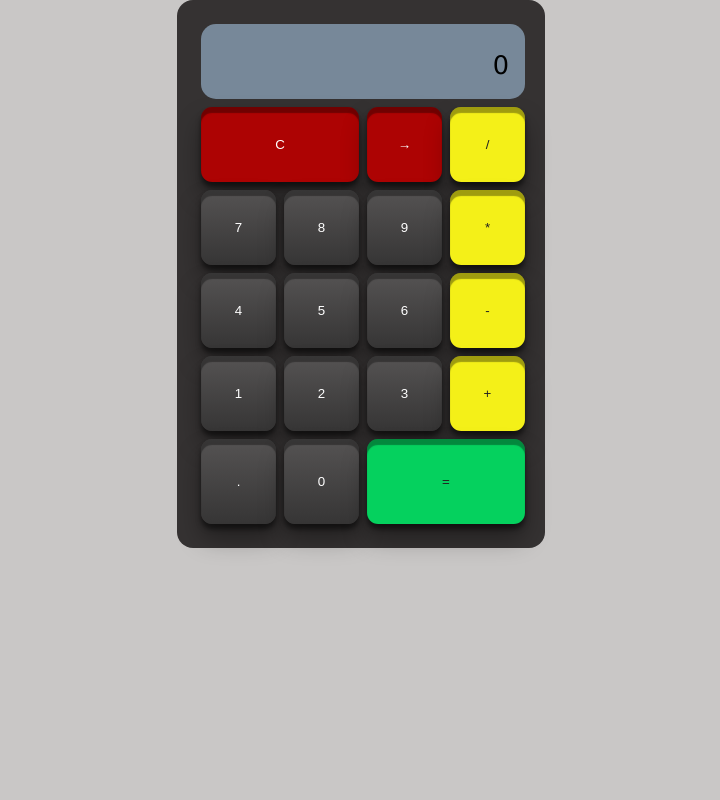
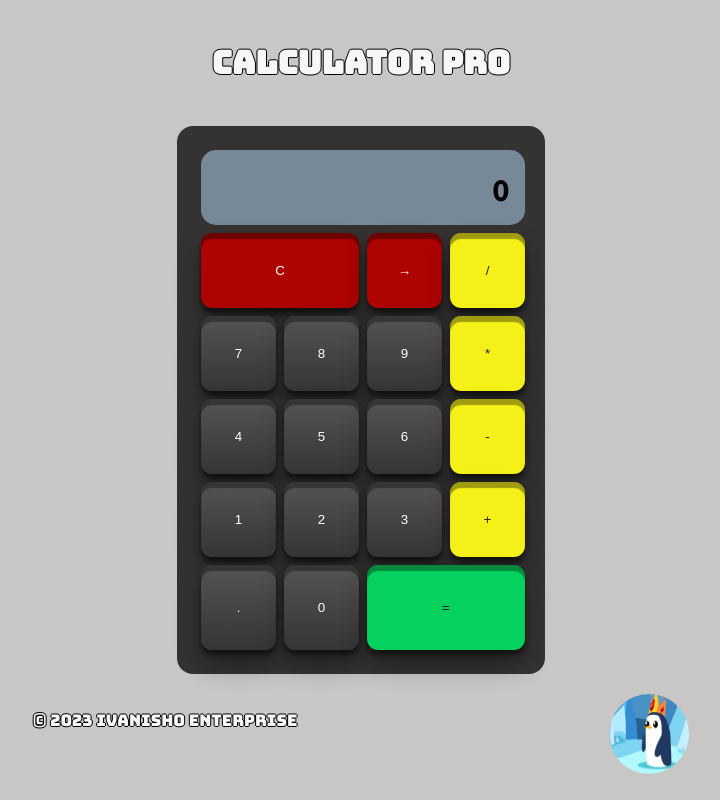
Before and after one commit to Ivanisho/calculadora-precurso, a plain HTML site: page public/index.html in a window 1280 px wide. Shown: the whole page, without its empty margins (279-999 px from the left). Drawn offline with Linux system fonts and the light colour scheme.

Commit message:
Add new styles, add footer and header

```diff
--- a/public/index.html
+++ b/public/index.html
@@ -1,17 +1,23 @@
 <!DOCTYPE html>
-<html lang="es">
+<html lang="en">
 
 <head>
   <meta charset="UTF-8">
   <meta name="viewport" content="width=device-width, initial-scale=1.0">
-  <title>Calculadora</title>
+  <title>Calculator</title>
+  <link rel="preconnect" href="https://fonts.googleapis.com">
+  <link rel="preconnect" href="https://fonts.gstatic.com" crossorigin>
+  <link href="https://fonts.googleapis.com/css2?family=Bungee&display=swap" rel="stylesheet">
   <link rel="shortcut icon" href="./img/favicon.png" type="image/x-icon">
   <link rel="stylesheet" type="text/css" href="./style/styles.css" />
   <script src="index.js" type="text/javascript" defer></script>
 </head>
 
-<body>
+<body style="overflow-x:hidden; overflow-y:hidden">
   <div class="container">
+    <header>
+      <h1> Calculator Pro </h1>
+    </header>
 
     <div class="calculator">
       <div class="displayScreen">
@@ -37,8 +43,13 @@
       <button class="dot" data-number>.</button>
       <button class="number" data-number>0</button>
       <button class="expand equal" data-equal>=</button>
+    </div>
+    <footer>
+      <p> © 2023 Ivanisho Enterprise</p>
+      <a href="https://github.com/Ivanisho/calculadora-precurso"><img src="img/gunter.jpg"
+          alt="Gunter the penguin from the Adventure Time series with the Ice King's crown."></a>
 
-    </div>
+    </footer>
 
   </div>
 
--- a/public/style/styles.css
+++ b/public/style/styles.css
@@ -1,12 +1,42 @@
+html {
+  font-family: "Bungee", cursive;
+  color: rgb(249, 246, 246);
+  border-color: #363535;
+  text-shadow: 1px 0px 0px black, 0px 1px 0px black, -1px 0px 0px black,
+    0px -1px 0px black;
+}
+
 body {
   background-color: rgb(201, 199, 198);
   margin: 0;
   padding: 0%;
 }
 
+header {
+  display: flex;
+  justify-content: center;
+  padding: 15px;
+  margin: 5px;
+  width: 100%;
+}
+
+footer {
+  display: flex;
+  flex-direction: row;
+  justify-content: space-evenly;
+  padding: 15px;
+  margin: 5px;
+  width: 100%;
+}
+
+img {
+  height: 80px;
+  width: 80px;
+  border-radius: 50%;
+}
+
 .container {
   margin: auto;
-  width: 100%;
   display: flex;
   flex-direction: column;
   justify-content: center;
```
Also changed, not shown: public/img/gunter.jpg (added).
